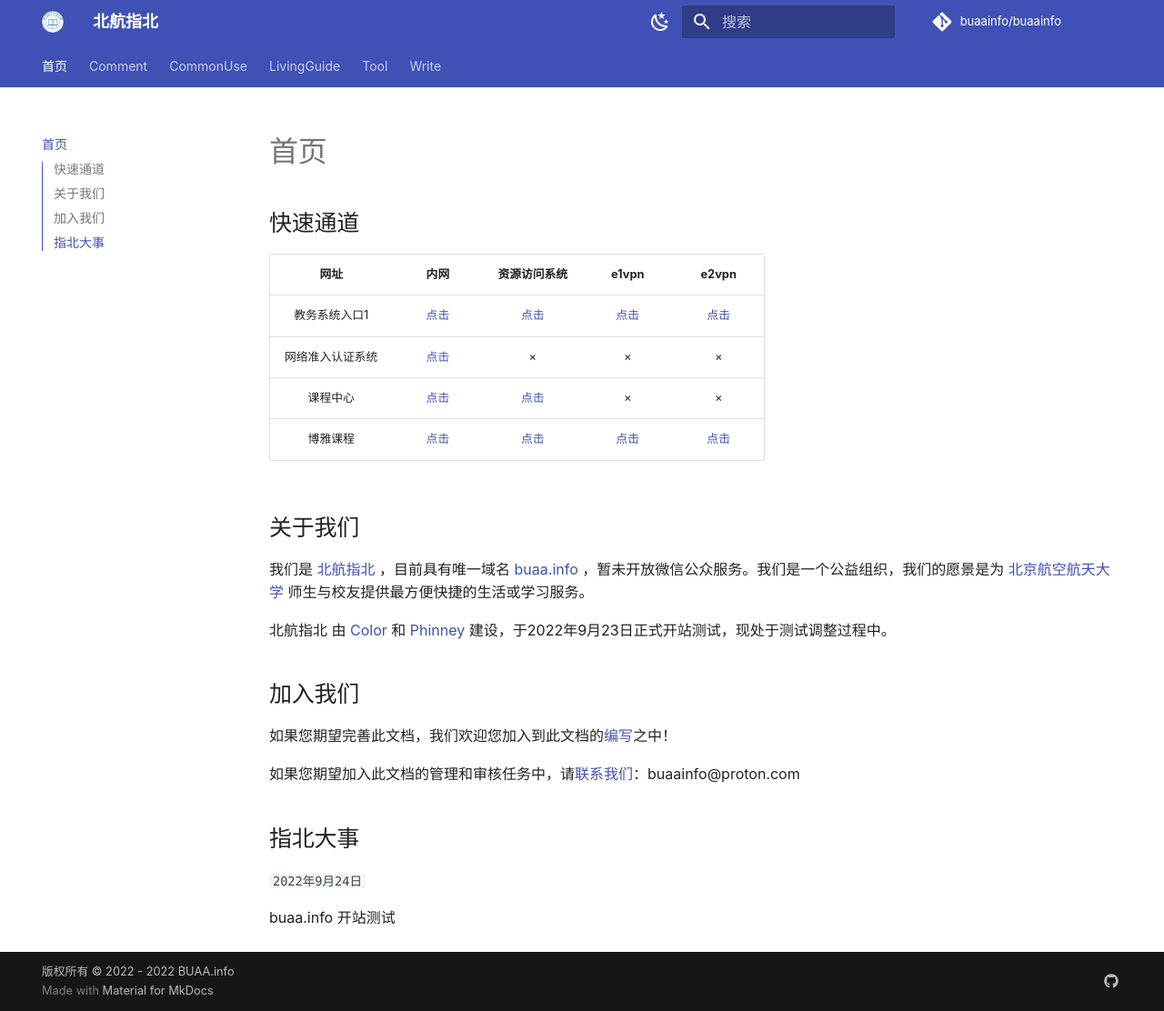
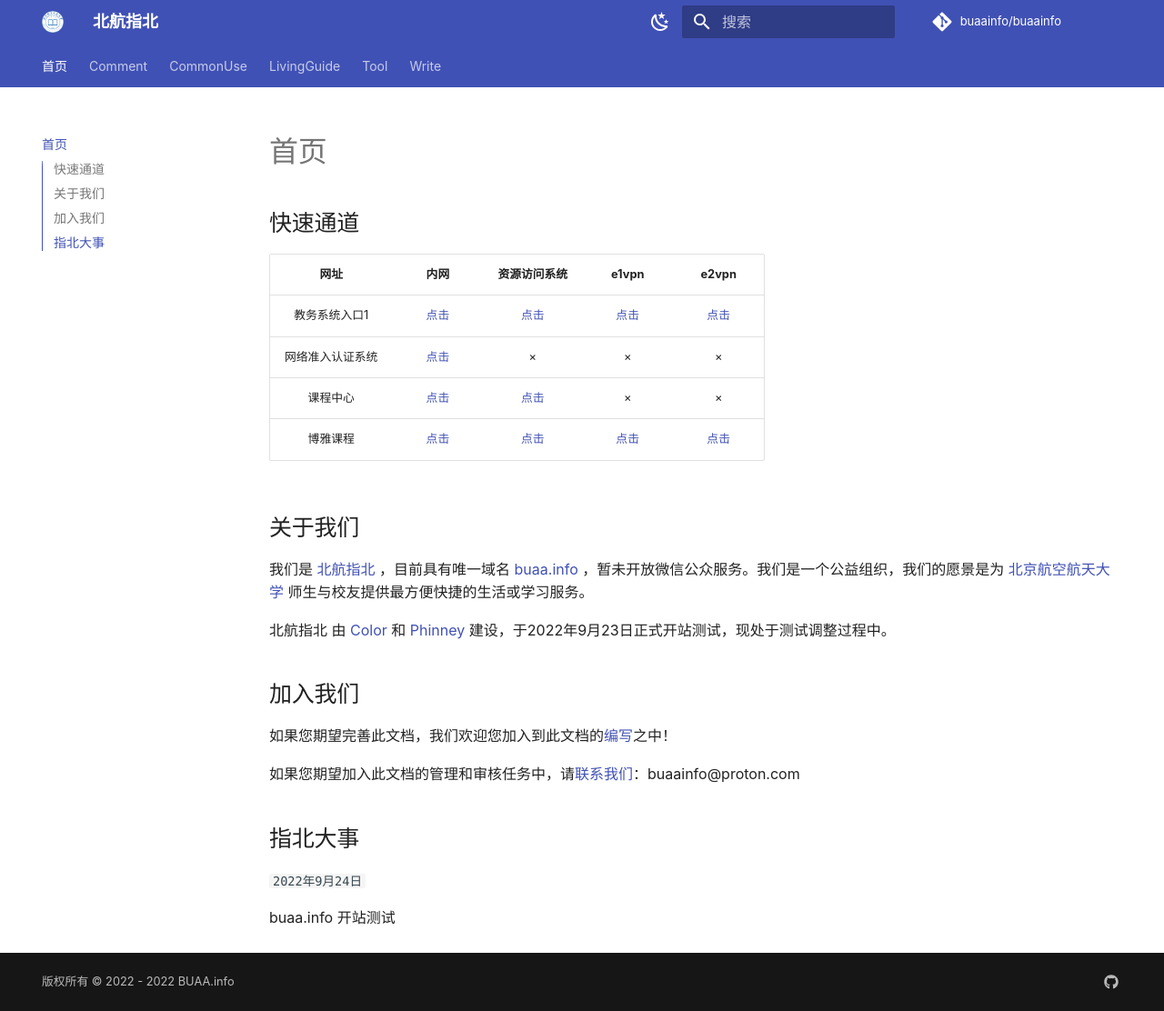
Before and after one commit to buaainfo/buaainfo, an MkDocs documentation site: the page built from docs/index.md, in a window 1280 px wide and 1112 px high. Shown: the whole window at 91% size. Built offline with MkDocs 1.6.1 and Material for MkDocs 9.7.7, drawn with Linux system fonts in a browser that asks for light colours; comment, search, counter and statistics services are not loaded; some of the changed lines change nothing that is shown.

Commit message:
update settings

```diff
--- a/mkdocs.yml
+++ b/mkdocs.yml
@@ -33,6 +33,9 @@
       toggle:
         icon: material/weather-sunny
         name: 切换到日间模式
+
+  features:
+    - navigation.prune
 
   icon:
     admonition:
@@ -92,12 +95,18 @@
       tags_file: LivingGuide/0_Tags.md
   #- social: Needing
   #- blog: Needing
+
   - git-revision-date-localized:
       type: datetime
       fallback_to_build_date: true
       enable_creation_date: true
       enabled: true
   - glightbox
+  - git-committers:
+      repository: buaainfo/buaainfo
+      branch: main
+  - git-authors
+  - offline
 
 # Customization
 extra:
@@ -108,6 +117,7 @@
     - link: https://github.com/buaainfo
       icon: fontawesome/brands/github
       name: BUAAINFO on Github
+  generator: false
 
 # Extensions
 markdown_extensions:
```
Also changed, not shown: 1 other file.
